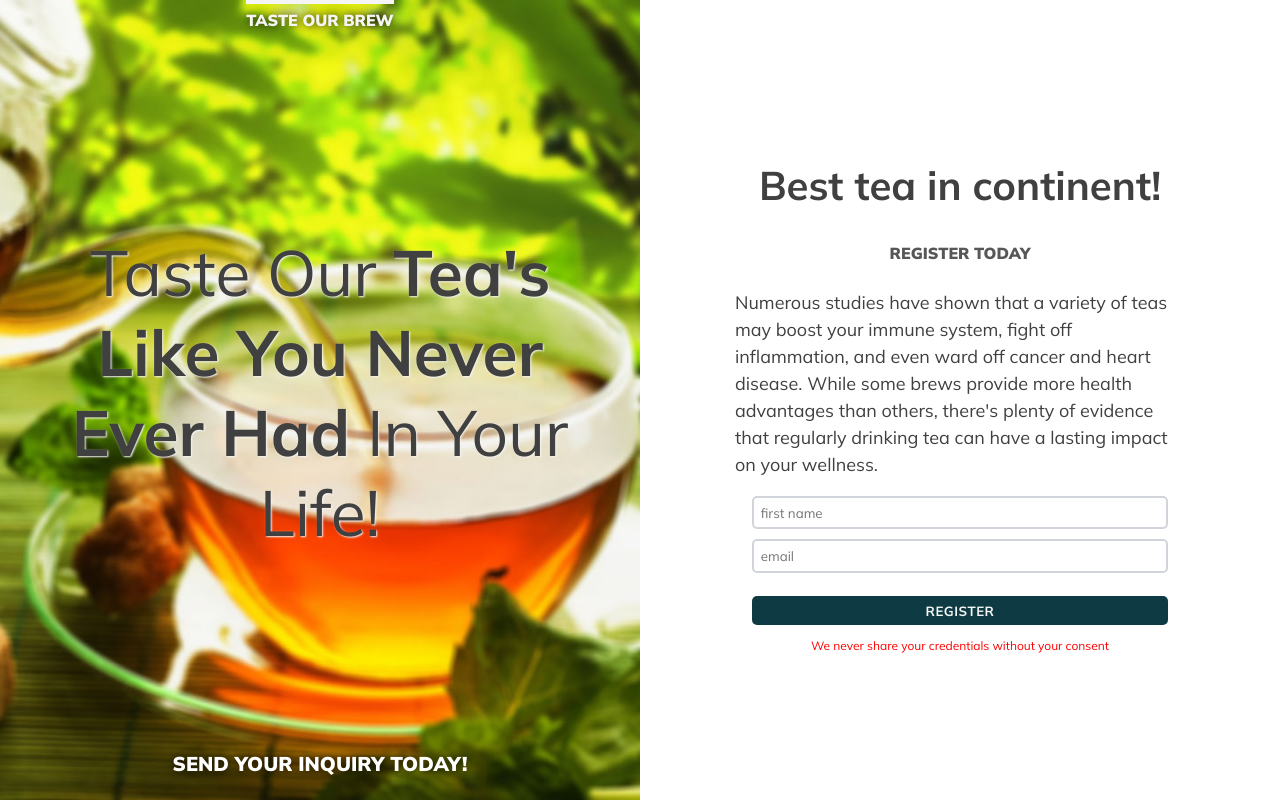
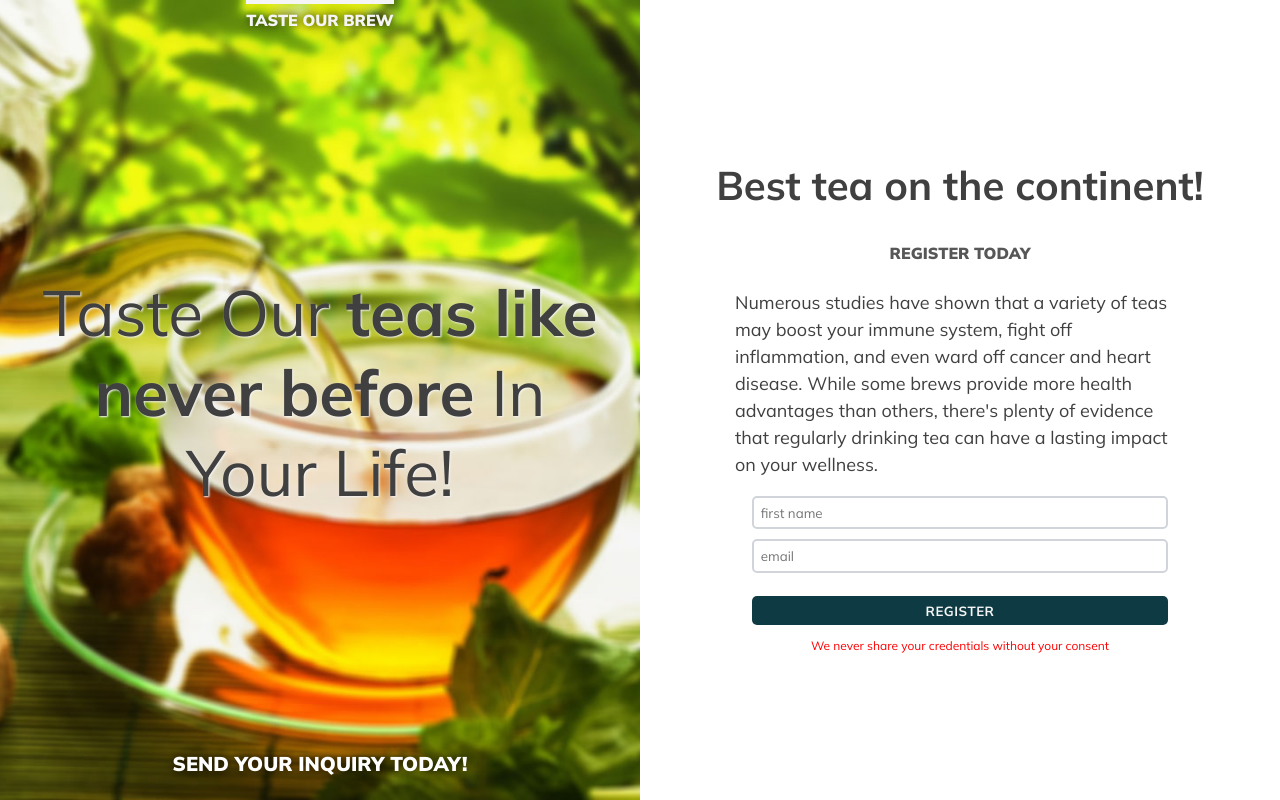
Before and after one commit to ayangjibrut/responsive-site, a plain HTML site: page index.html in a window 1280 px wide. Drawn offline with Linux system fonts and the light colour scheme.

Commit message:
Grammar fixes

```diff
--- a/index.html
+++ b/index.html
@@ -11,14 +11,13 @@
     </head>
     <body>
         <section class="intro">
-            <h1>Taste Our <strong>Tea's Like You Never Ever Had</strong> In Your Life!</h1>
+            <h1>Taste Our <strong>teas like never before</strong> In Your Life!</h1>
             <span class="inquiry">Send your inquiry today!</span>
             <p class="top-text">Taste our brew</p>
         </section>
 
         <main class="main-content">
-            <!-- <img class="main-img" src="/images/tea.jpg" alt="Indulging"> -->
-            <h2>Best tea in continent!</h2>
+            <h2>Best tea on the continent!</h2>
             <span class="subheading">Register Today</span>
 
             <p>Numerous studies have shown that a variety of teas may boost your immune system, fight off inflammation, and even ward off cancer and heart disease. While some brews provide more health advantages than others, there's plenty of evidence that regularly drinking tea can have a lasting impact on your wellness.</p>
```
Also changed, not shown: ScreenShot.png (added).
